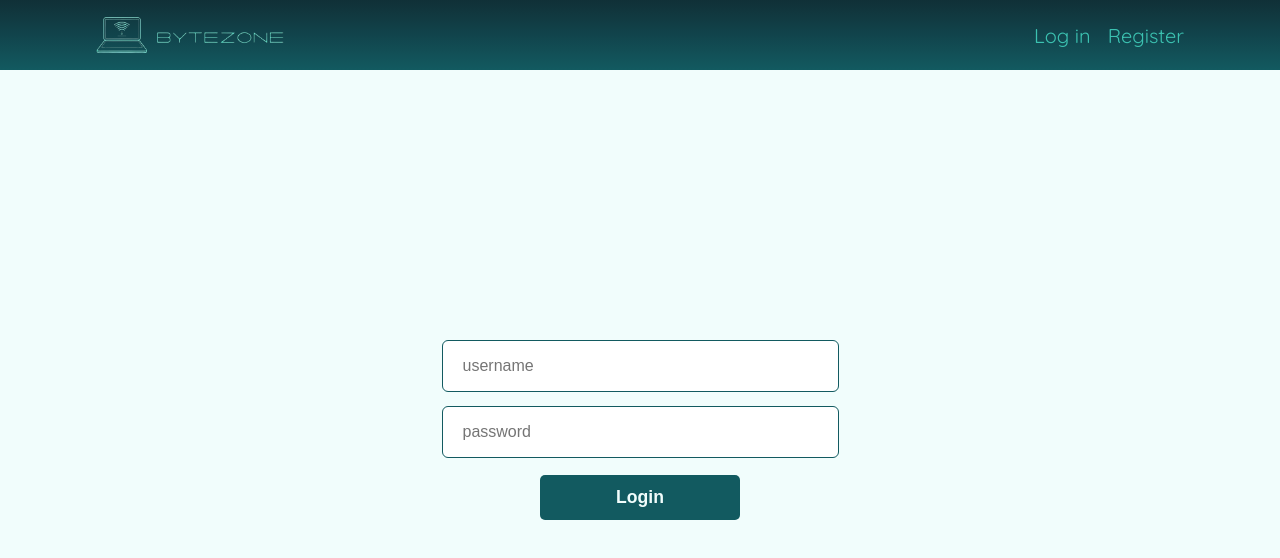
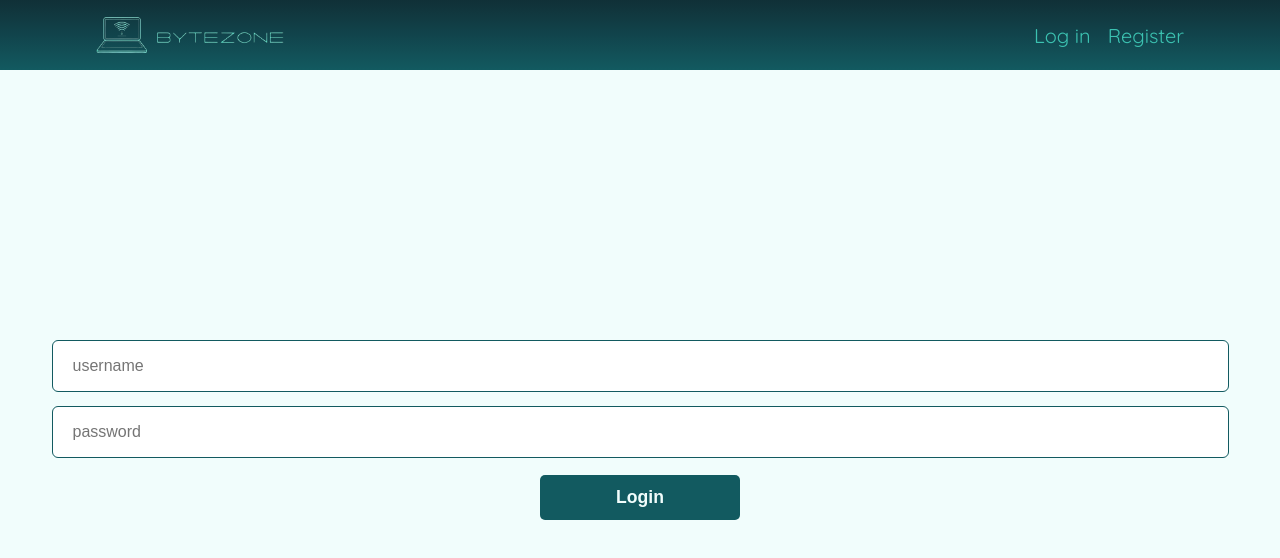
Before and after one commit to hossamYNWA/ByteZone, a React (Vite) app: page /#/login in a window 1280 px wide. Shown: the top 558 px of the page. Built offline with nearby package versions, Linux system fonts and the light colour scheme.

Commit message:
edited styles

```diff
--- a/src/components/Login-Reg/login.css
+++ b/src/components/Login-Reg/login.css
@@ -4,7 +4,7 @@ form {
     flex-direction: column;
     justify-content: flex-end;
     align-items: center;
-    width: 500px;
+    width: 100%;
     margin: 100px auto;
     }
 
```
